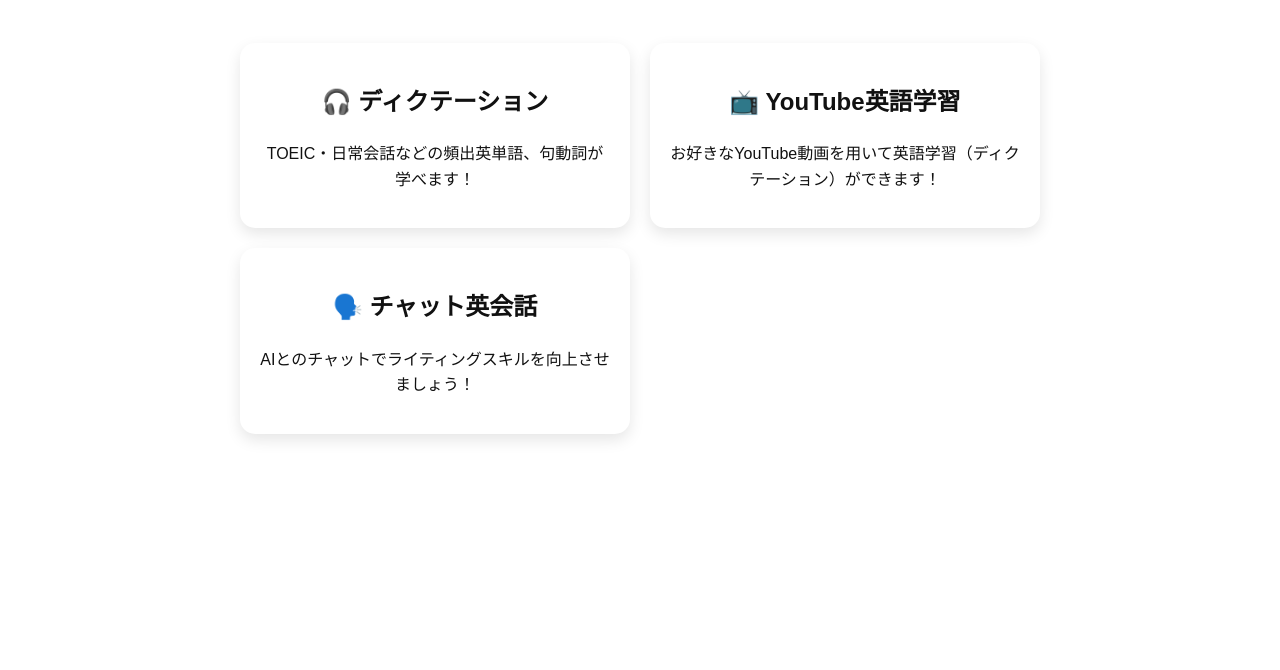
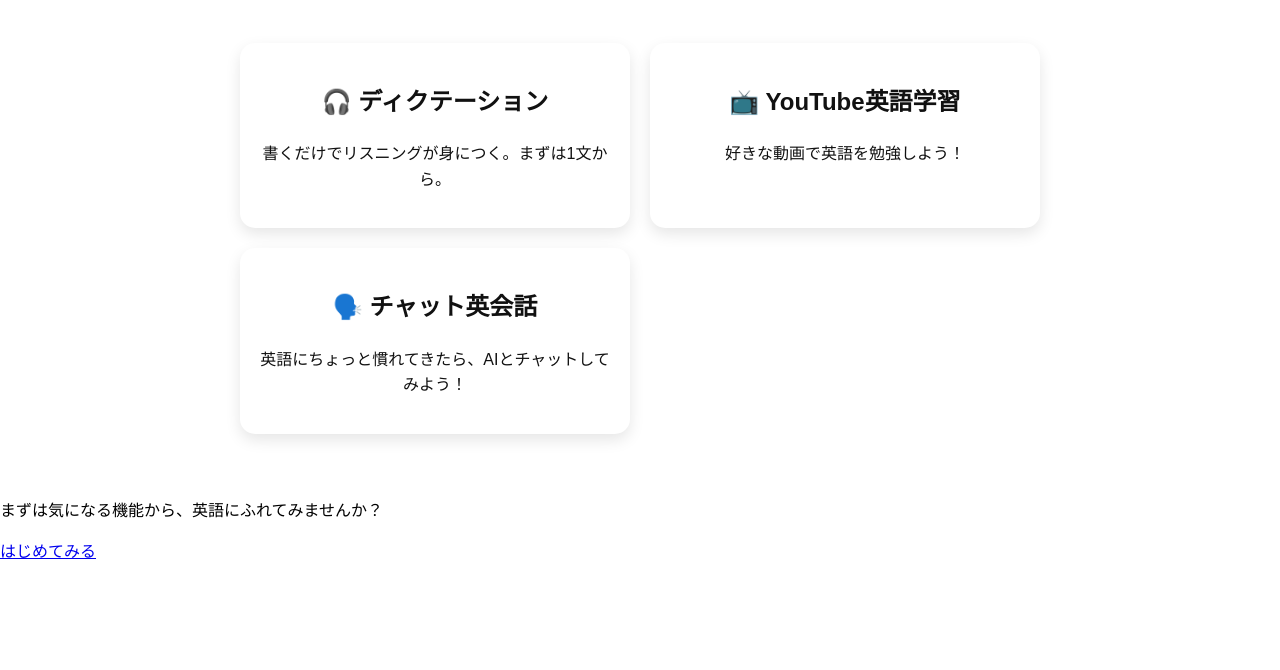
Before and after one commit to mossan3176121/frontend-repo, a plain HTML site: page index.html in a window 1280 px wide. Shown: the part 67-737 px from the top of the page. Drawn offline with Linux system fonts and the light colour scheme.

Commit message:
improvement

```diff
--- a/index.html
+++ b/index.html
@@ -9,9 +9,18 @@
     gtag('js', new Date());
     gtag('config', 'G-8YBTB93Y69');
     </script>
+    <title>ディクテーション・英会話・AI添削まで。気軽に始める英語学習アプリ - AdictEng 英語学習サイト</title>
     <meta charset="UTF-8">
+
     <meta name="viewport" content="width=device-width, initial-scale=1.0">
-    <title>AdictEng 英語学習サイト</title>
+    <meta name="description" content="AdictEngは、YouTube連携のディクテーション、チャット形式の英会話、英作文添削など、気軽に試せる英語学習機能をそろえたWebアプリです。勉強の第一歩をサポートします。">
+
+    <meta property="og:title" content="AdictEng - 気軽に試せる、英語学習アプリ">
+    <meta property="og:description" content="英語を何から始めればいいか迷っている人へ。AdictEngは、ディクテーション・英会話・添削を気軽に試せる学習ツールです。">
+    <meta property="og:url" content="https://adicteng.com/">
+    <meta property="og:type" content="website">
+    <meta property="og:image" content="https://adicteng.com/img/logo.png">
+
     <!-- <link rel="icon" href="img/logo.png" /> -->
     <link rel="stylesheet" href="style.css">
     <script defer src="script.js"></script>
@@ -80,19 +89,19 @@
                 <div class="card">
                     <a href="dictation/dictation.html">
                         <h2>🎧 ディクテーション</h2>
-                        <p>TOEIC・日常会話などの頻出英単語、句動詞が学べます！</p>
+                        <p>書くだけでリスニングが身につく。まずは1文から。</p>
                     </a>
                 </div>
                 <div class="card">
                     <a href="youtube/youtube.html">
                         <h2>📺 YouTube英語学習</h2>
-                        <p>お好きなYouTube動画を用いて英語学習（ディクテーション）ができます！</p>
+                        <p>好きな動画で英語を勉強しよう！</p>
                     </a>
                 </div>
                 <div class="card">
                     <a href="chat/chat.html">
                         <h2>🗣️ チャット英会話</h2>
-                        <p>AIとのチャットでライティングスキルを向上させましょう！</p>
+                        <p>英語にちょっと慣れてきたら、AIとチャットしてみよう！</p>
                     </a>
                 </div>
                 <!-- <div  class="card" >
@@ -103,6 +112,10 @@
                     </a>
                 </div> -->
             </div>
+            <section class="start-section">
+                <p>まずは気になる機能から、英語にふれてみませんか？</p>
+                <a href="dictation/dictation.html" class="start-button">はじめてみる</a>
+            </section>
         </main>
 
         <footer>
--- a/youtube/script.js
+++ b/youtube/script.js
@@ -38,7 +38,6 @@ document.addEventListener("DOMContentLoaded", () => {
     player.cueVideoById(videoId);
 
     fetch("https://flask.adicteng.com/get_subtitles", {
-      // fetch("https://flask-backend-jk1d.onrender.com/get_subtitles", {
         method: "POST",
       headers: { "Content-Type": "application/json" },
       body: JSON.stringify({ url })
```
Also changed, not shown: chat/chat.html (+8 -1 lines), dictation/dictation.html (+8 -1 lines), youtube/youtube.html (+8 -1 lines), img/logo.png.
